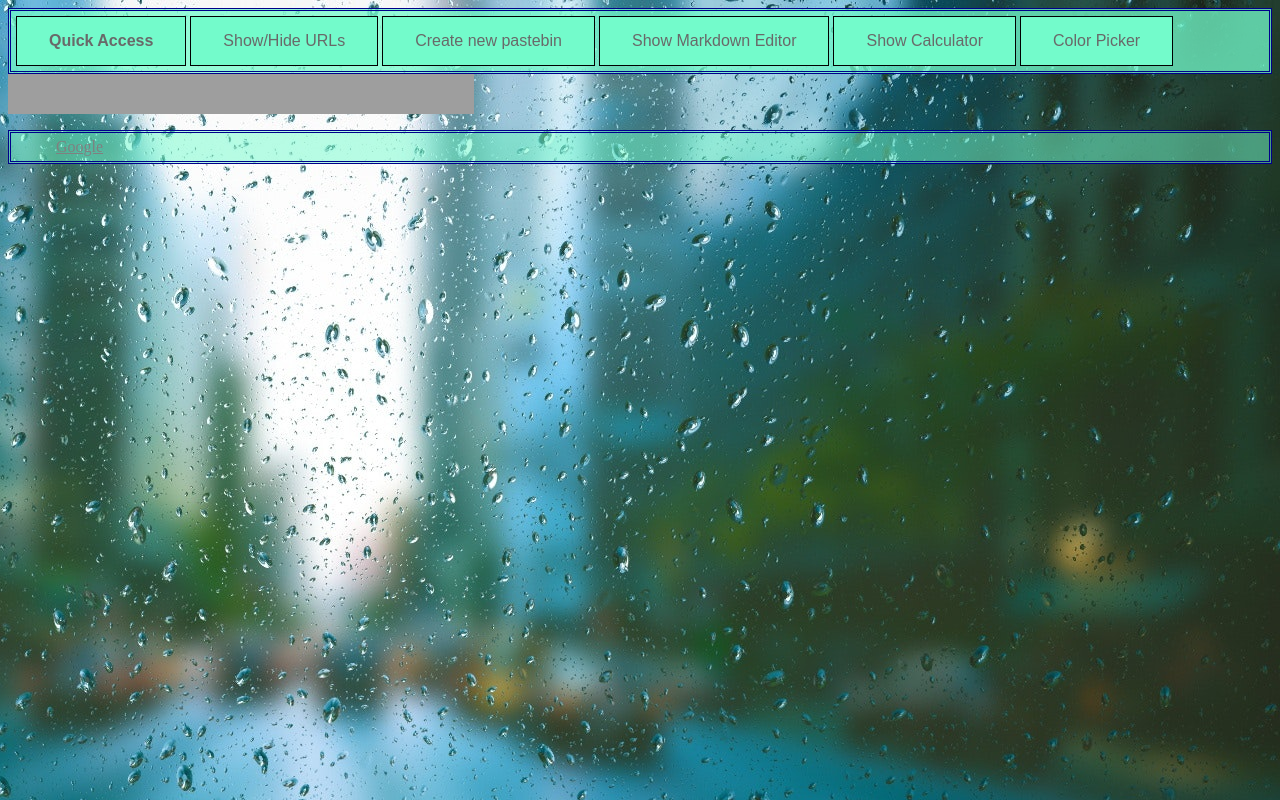
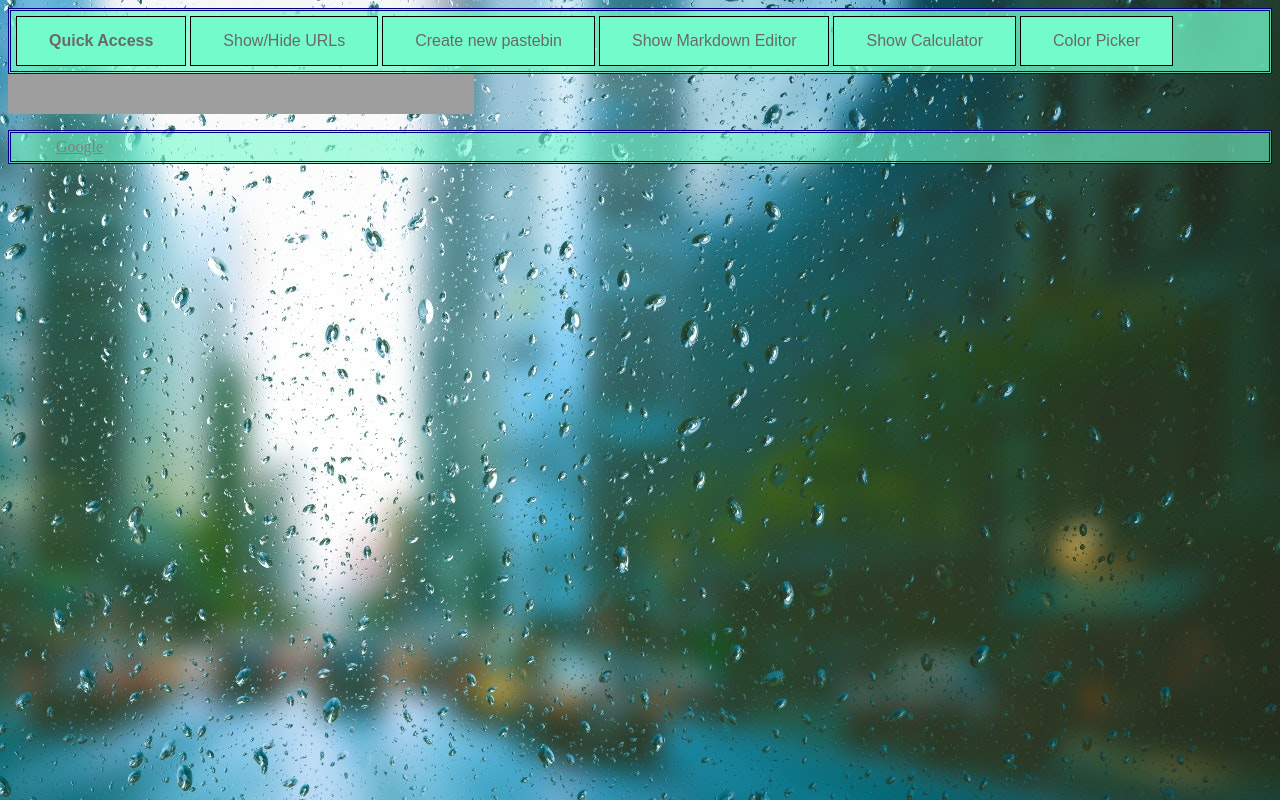
Before and after one commit to enderger/quickaccess, a plain HTML site: page index.html in a window 1280 px wide. Drawn offline with Linux system fonts and the light colour scheme; grey boxes are pictures that could not be loaded.

Commit message:
Update index.css

```diff
--- a/index.css
+++ b/index.css
@@ -16,7 +16,7 @@ a:hover {
 	color: white;
 }
 ul {
-	background-color: rgba(115,251,203,.5);
+	background-color: rgba(115,251,203,.6);
 	border-style: double;
 	border-color: darkblue;
 	list-style-type: none;
```
